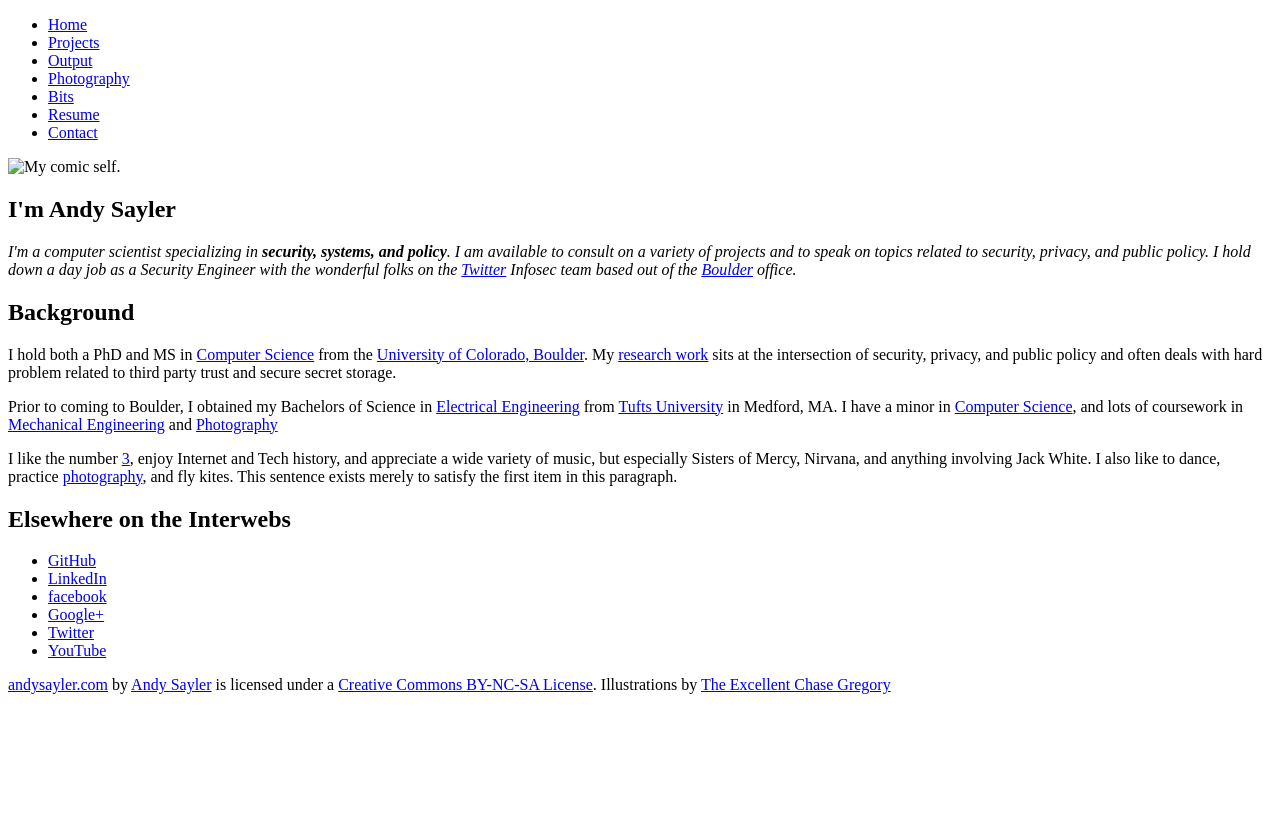
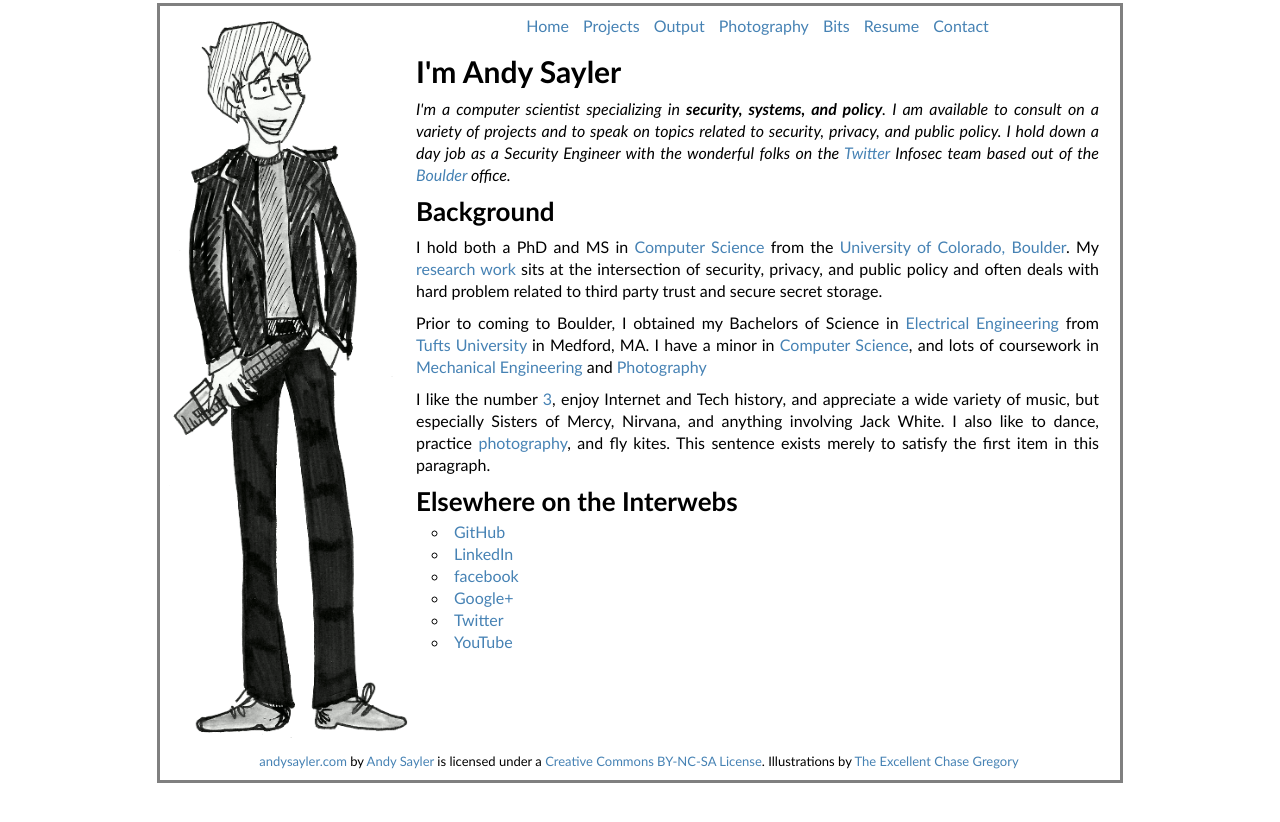
Before and after one commit to asayler/andysayler.com, a Jekyll site: the page built from _pages/index.html, in a window 1280 px wide. Shown: the top 822 px of the page. Built offline with Jekyll 4.4.1, drawn with Linux system fonts in a browser that asks for light colours.

Commit message:
Fixing index.html errors

```diff
--- a/_includes/head.html
+++ b/_includes/head.html
@@ -1,4 +1,4 @@
 <meta charset="utf-8" />
-<link rel="stylesheet" type="text/css" href="/assests/css/main.css" />
+<link rel="stylesheet" type="text/css" href="/assets/css/main.css" />
 {% include googleanalytics.html %}
 <title>{{ page.title }}</title>
--- a/_includes/pageimage.html
+++ b/_includes/pageimage.html
@@ -1,3 +1,3 @@
-<img src="/img/andy_with_sliderule.gif"
+<img src="/assets/img/andy_with_sliderule.gif"
      alt="My comic self."
      width="245" />
--- a/assets/css/main.css
+++ b/assets/css/main.css
@@ -1,4 +1,4 @@
-@import url('/style/reset.css');
+@import url('/assets/css/reset.css');
 
 em, i{
     font-style: italic;
```
